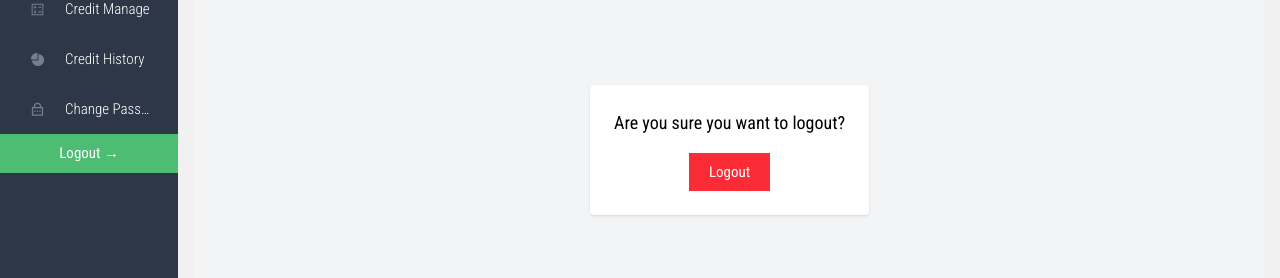
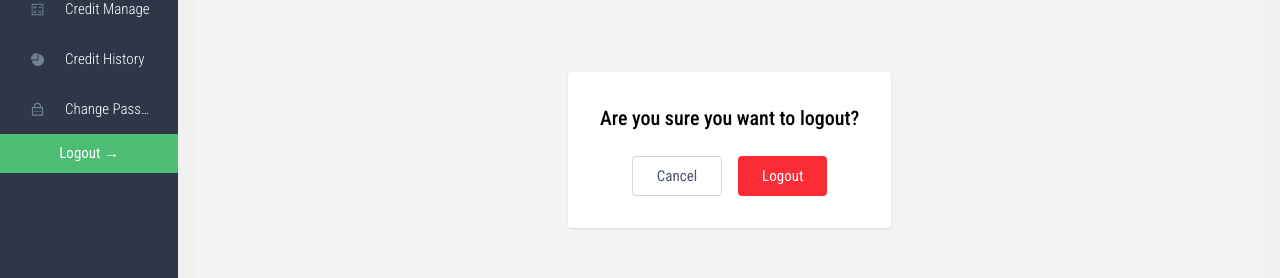
Before and after one commit to sahilshaikh00067/CloudWhatsapp, a React (Vite) app: page /logout in a window 1280 px wide. Shown: the part 320-598 px from the top of the page. Built offline with nearby package versions, Linux system fonts and the light colour scheme; no server answers; sample sign-in values are in the browser's storage.

Commit message:
fix all localhost apis

```diff
--- a/src/components/Login.jsx
+++ b/src/components/Login.jsx
@@ -1,11 +1,18 @@
 import { Formik } from "formik";
-import { useState } from "react";
+import { useState, useEffect } from "react";
 import * as Yup from "yup";
 import { useNavigate } from "react-router-dom";
+
+const API_URL = "https://whatsappsms-olho.onrender.com/api/login/";
 
 function Login() {
   const navigate = useNavigate();
   const [message, setMessage] = useState("");
+
+  // 🔥 Warm up the server as soon as Login page loads
+  useEffect(() => {
+    fetch(API_URL, { method: "OPTIONS" }).catch(() => {});
+  }, []);
 
   const validationSchema = Yup.object({
     username: Yup.string()
@@ -18,7 +25,6 @@ function Login() {
 
   return (
     <div className="min-h-screen flex items-center justify-center bg-gray-200">
-
       <div className="bg-white shadow rounded flex overflow-hidden w-[1000px]">
 
         {/* LEFT IMAGE */}
@@ -28,7 +34,6 @@ function Login() {
 
         {/* RIGHT FORM */}
         <div className="w-[50%] p-10">
-
           <h2 className="text-4xl font-medium mb-3">Login</h2>
           <p className="text-gray-500 mb-8 text-lg">
             Just sign in if you have an account.
@@ -37,70 +42,56 @@ function Login() {
           <Formik
             initialValues={{ username: "", password: "" }}
             validationSchema={validationSchema}
-
             onSubmit={async (values, { setSubmitting }) => {
+              setMessage("Logging in...");
 
               try {
-                const res = await fetch("https://whatsappsms-olho.onrender.com/api/login/", {
+                const controller = new AbortController();
+                const timeout = setTimeout(() => controller.abort(), 10000); // 10s timeout
+
+                const res = await fetch(API_URL, {
                   method: "POST",
-                  headers: {
-                    "Content-Type": "application/json",
-                  },
+                  headers: { "Content-Type": "application/json" },
                   body: JSON.stringify(values),
+                  signal: controller.signal,
                 });
 
+                clearTimeout(timeout);
                 const data = await res.json();
 
-                console.log("LOGIN RESPONSE:", data);
-
                 if (data.status === "success") {
-
-                  // 🔥 CLEAR OLD
                   sessionStorage.clear();
-
-                  // 🔥 SAVE CORRECT USER
                   sessionStorage.setItem("user_id", data.user_id);
-
                   sessionStorage.setItem("user", JSON.stringify({
                     id: data.user_id,
                     username: values.username,
                     role: data.role,
-                    credit: data.credit
+                    credit: data.credit,
                   }));
-
                   sessionStorage.setItem("role", data.role);
 
-                  console.log("SAVED USER_ID:", data.user_id);
-
                   setMessage("Login successful ✅");
-
-                  setTimeout(() => {
-                    navigate("/dashboard");
-                  }, 500);
-
+                  navigate("/dashboard"); // ⚡ No delay, instant redirect
                 } else {
                   setMessage("Invalid username or password ❌");
                 }
-
               } catch (err) {
-                console.log(err);
-                setMessage("Server error ❌");
+                if (err.name === "AbortError") {
+                  setMessage("Request timed out. Please try again ❌");
+                } else {
+                  setMessage("Server error ❌");
+                }
               }
 
               setSubmitting(false);
             }}
           >
             {({
-              values,
-              errors,
-              touched,
-              handleChange,
-              handleBlur,
-              handleSubmit,
-              isSubmitting,
+              values, errors, touched,
+              handleChange, handleBlur,
+              handleSubmit, isSubmitting,
             }) => (
               <form onSubmit={handleSubmit}>
-
                 <input
                   name="username"
                   placeholder="Username"
@@ -133,9 +124,8 @@ function Login() {
                   disabled={isSubmitting}
                   className="btn w-full mt-4 text-xl py-3"
                 >
-                  Login
+                  {isSubmitting ? "Logging in..." : "Login"}
                 </button>
-
               </form>
             )}
           </Formik>
@@ -143,7 +133,6 @@ function Login() {
 
       </div>
 
-      {/* SAME CSS */}
       <style>{`
         .input {
           width: 100%;
@@ -172,7 +161,6 @@ function Login() {
           font-size: 12px;
         }
       `}</style>
-
     </div>
   );
 }
--- a/src/components/Logout.jsx
+++ b/src/components/Logout.jsx
@@ -5,25 +5,30 @@ const Logout = () => {
   const navigate = useNavigate();
 
   const handleLogout = () => {
-    sessionStorage.removeItem("token");
-    alert("Logged out successfully ✅");
-    navigate("/login");
+    sessionStorage.clear(); // 🔥 Saara data clear
+    navigate("/login");     // ⚡ Instant redirect
   };
 
   return (
     <div className="flex justify-center items-center min-h-screen bg-gray-100">
+      <div className="bg-white p-8 shadow rounded text-center">
+        <h2 className="text-xl font-medium mb-6">Are you sure you want to logout?</h2>
 
-      <div className="bg-white p-6 shadow rounded text-center">
-        <h2 className="text-lg mb-4">Are you sure you want to logout?</h2>
-
-        <button
-          onClick={handleLogout}
-          className="bg-red-500 text-white px-5 py-2"
-        >
-          Logout
-        </button>
+        <div className="flex gap-4 justify-center">
+          <button
+            onClick={() => navigate(-1)}
+            className="px-6 py-2 rounded border border-gray-300 text-gray-600 hover:bg-gray-100"
+          >
+            Cancel
+          </button>
+          <button
+            onClick={handleLogout}
+            className="px-6 py-2 rounded bg-red-500 text-white hover:bg-red-600"
+          >
+            Logout
+          </button>
+        </div>
       </div>
-
     </div>
   );
 };
--- a/src/components/category/WappCampaign.jsx
+++ b/src/components/category/WappCampaign.jsx
@@ -447,7 +447,7 @@ export default function WappCampaign() {
               </p>
             ) : (
               <p className="text-sm text-green-600 bg-green-50 rounded-lg px-3 py-2 mb-4">
-                ✅ {numberList.length} numbers — will be sent <strong>instantly</strong>
+                ✅ {numberList.length}<strong></strong>
               </p>
             )}
 
```
